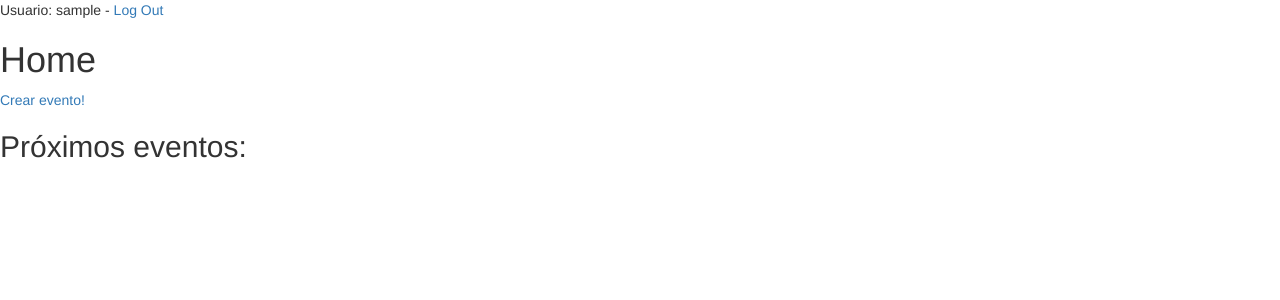
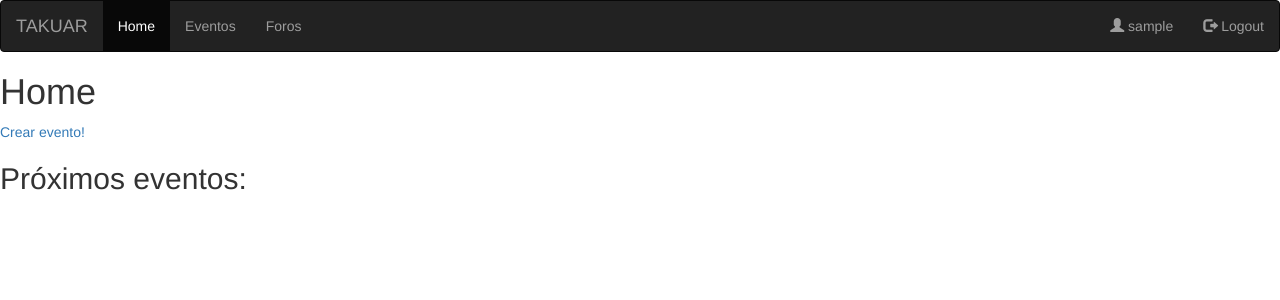
Before and after one commit to schiab8/IngW_old, a Django app: page / in a window 1280 px wide. Shown: the top 300 px of the page. Run offline with Django 3.2, Linux system fonts and the light colour scheme; the visitor is signed in with stand-in values (Sample User, id 1); data that the repository does not hold is empty; some libraries are stand-ins or nearby versions.

Commit message:
Cambiadas las secciones del base.html. Ahora los bloques se definen por fuera de sus tags correspondientes para poder asignar mas facil las clases. Agregada barra de navegacion en el home.

```diff
--- a/takuar/sitio/templates/inicio.html
+++ b/takuar/sitio/templates/inicio.html
@@ -3,8 +3,26 @@
 {% block header %}
 {% endblock %}
 
+{% block navbar %}
+<nav class="navbar navbar-inverse">
+    <div class="container-fluid">
+        <div class="navbar-header">
+            <a class="navbar-brand" href="/">TAKUAR</a>
+        </div>
+        <ul class="nav navbar-nav">
+            <li class="active"><a href="/">Home</a></li>
+            <li><a href="#">Eventos</a></li>
+            <li><a href="#">Foros</a></li>
+        </ul>
+        <ul class="nav navbar-nav navbar-right">
+            <li><a href="#"><span class="glyphicon glyphicon-user"></span> {{ user }}</a></li>
+            <li><a href="logout"><span class="glyphicon glyphicon-log-out"></span> Logout</a></li>
+        </ul>
+    </div>
+</nav>
+{% endblock %}
+
 {% block content %}
-<p>Usuario: {{ user }} - <a href='logout'>Log Out </a></p>
 <h1 id="title">{% block titulo %}Home{% endblock %}</h1>
 <a href='addEvent'>Crear evento!</a>
 
--- a/takuar/users/templates/base.html
+++ b/takuar/users/templates/base.html
@@ -18,16 +18,19 @@
 </head>
 
 <body>
-    <div id="header">
     {% block header %}
+    <header>
     {% if user.is_authenticated %}
     <a href='/'>Ir al Inicio</a>
     {% endif %}
+    </header>
     {% endblock %}
-    </div>
-    <div id="content">
+
+    {% block navbar %}
+    <nav></nav>
+    {% endblock %}
+
     {% block content %}
     {% endblock %}
-    </div>
 </body>
 </html>
```
Also changed, not shown: takuar/users/templates/login.html (+3 -10 lines), takuar/sitio/migrations/0001_initial.py, takuar/sitio/migrations/0002_auto_20160418_1841.py (deleted), takuar/sitio/migrations/0002_userreport.py (added), takuar/sitio/migrations/0003_auto_20160428_2314.py (deleted), takuar/sitio/migrations/0004_auto_20160429_1405.py (deleted), takuar/sitio/migrations/0005_auto_20160429_2031.py (deleted), takuar/sitio/migrations/0006_auto_20160429_2113.py (deleted), takuar/users/migrations/__init__.py (deleted). Lines whose indentation alone changed are shown as unchanged.
